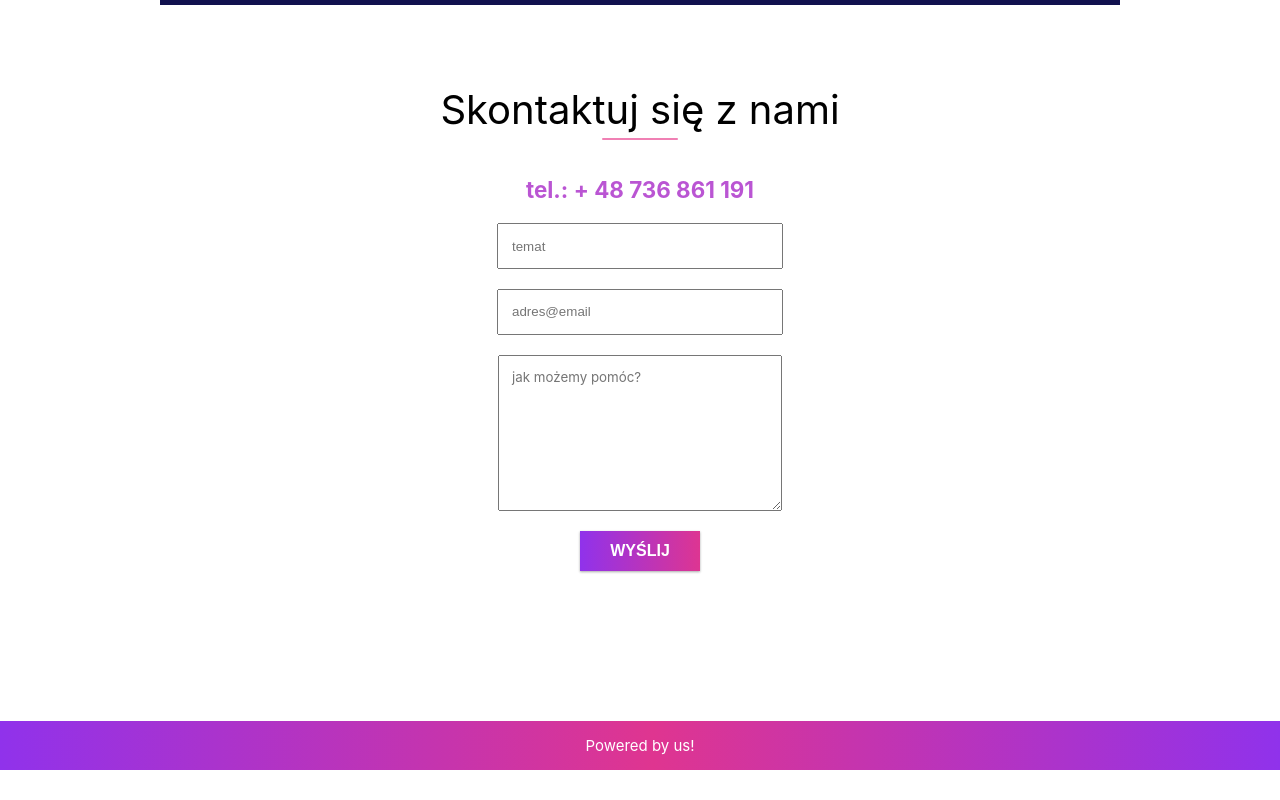
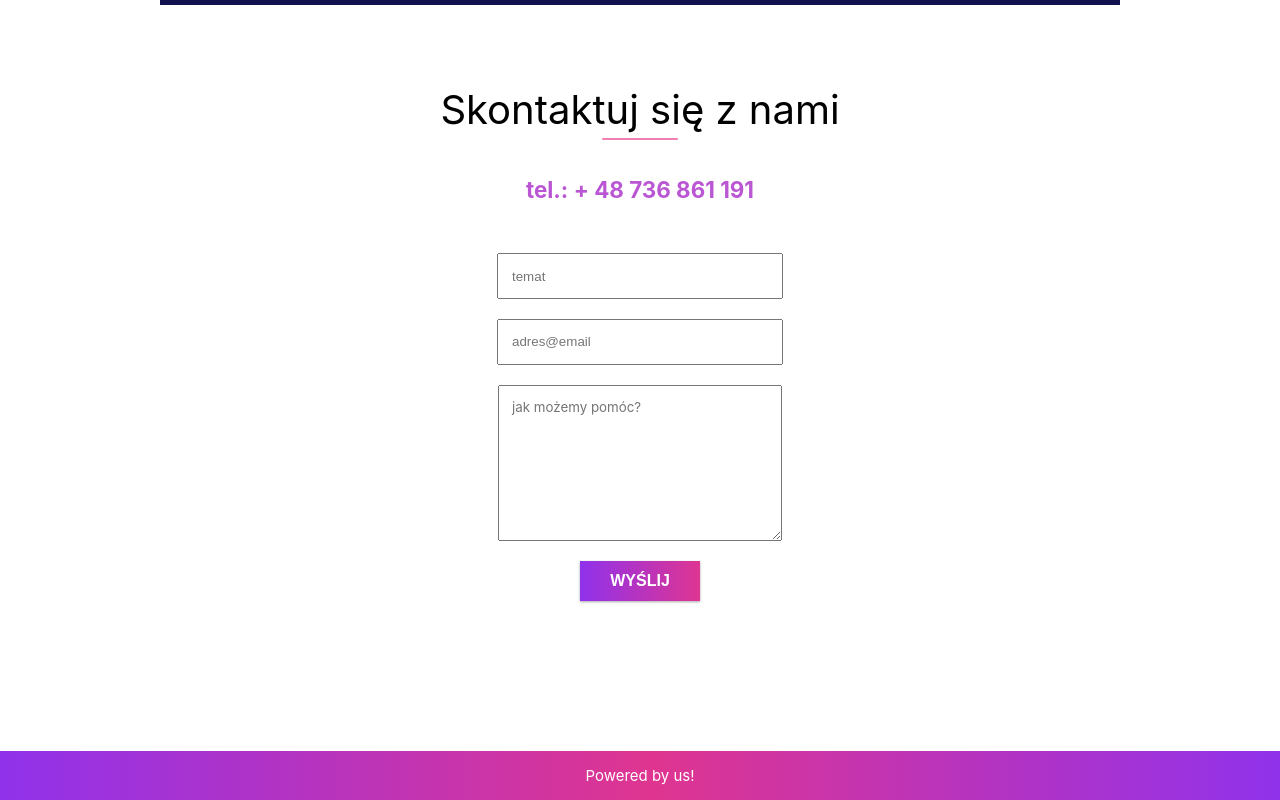
Before and after one commit to RTRealm/itconcierge, a React (Create React App) app: page / in a window 1280 px wide. Shown: the part 2953-3753 px from the top of the page. Before the commit the page ends 3723 px from the top, so only its background shows below. Built offline with nearby package versions, Linux system fonts and the light colour scheme.

Commit message:
phone nb href

```diff
--- a/src/components/AboutUs/AboutUs.js
+++ b/src/components/AboutUs/AboutUs.js
@@ -10,7 +10,15 @@ export default function AboutUs(props) {
 				{props.lorem}
 			</p>
 			<img alt='separator' src={separator} className='separator'></img>
-			<p className={`description ${props.classOption}`}>{props.bodylorem}</p>
+			{props.classOption === 'phoneNumber' ? (
+				<div className='description'>
+					<a href='tel:+48736861191' className={`description ${props.classOption}`}>
+						<p>{props.bodylorem}</p>
+					</a>
+				</div>
+			) : (
+				<p className='description'>{props.bodylorem}</p>
+			)}
 		</div>
 	);
 }
```
